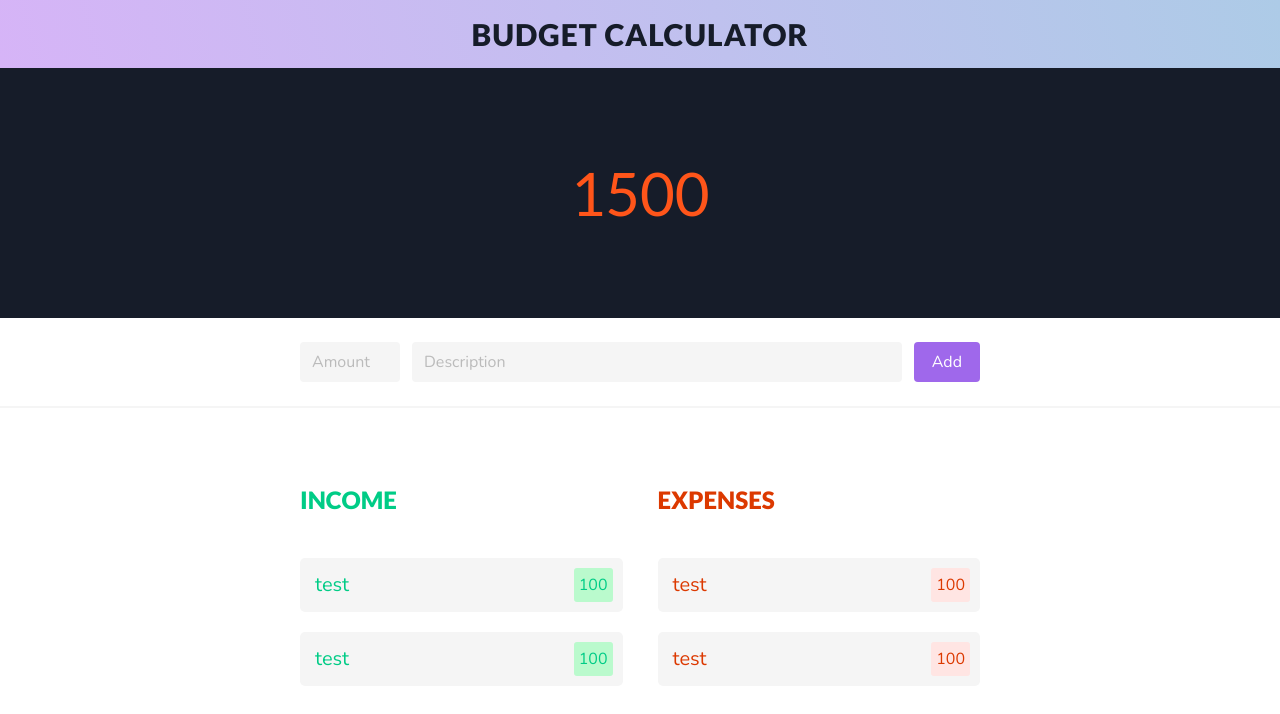
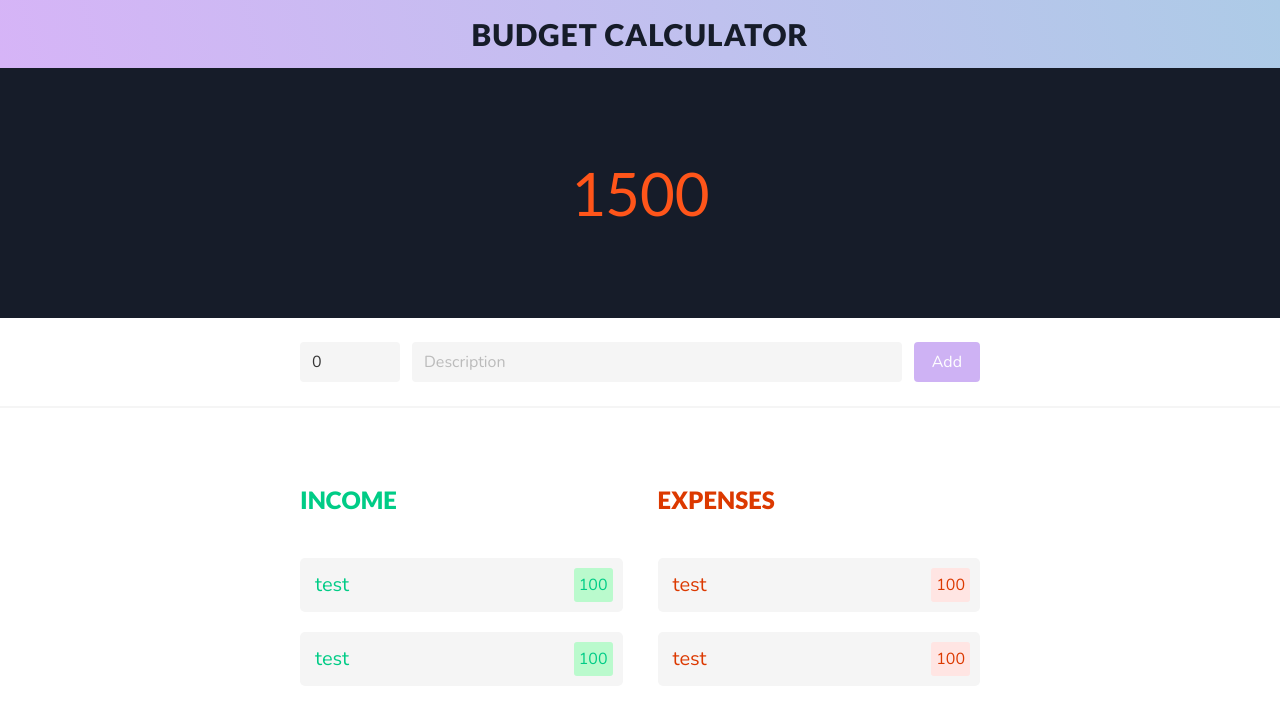
Before and after one commit to tuyenphk/angular-budget-calculator, an Angular app: page / in a window 1280 px wide. Shown: the top 714 px of the page. Built offline with nearby package versions, Linux system fonts and the light colour scheme.

Commit message:
validation for Add button

```diff
--- a/src/app/add-item-form/add-item-form.component.html
+++ b/src/app/add-item-form/add-item-form.component.html
@@ -4,18 +4,18 @@
 
       <div class="field is-narrow">
         <p class="control">
-          <input type="number" style="width: 100px;" class="input" placeholder="Amount">
+          <input type="number" required name="amount" style="width: 100px;" class="input" placeholder="Amount" [ngModel]="item.amount">
         </p>
       </div>
 
       <div class="field">
         <p class="control">
-          <input type="text" class="input" placeholder="Description">
+          <input type="text" required name="description" class="input" placeholder="Description" [ngModel]="item.description">
         </p>
       </div>
 
       <div class="field is-narrow">
-        <button class="button is-primary" type="submit">Add</button>
+        <button class="button is-primary" type="submit" [disabled]="!itemForm.valid">Add</button>
       </div>
 
     </div>
--- a/src/app/add-item-form/add-item-form.component.ts
+++ b/src/app/add-item-form/add-item-form.component.ts
@@ -1,5 +1,6 @@
-import { Component, OnInit } from '@angular/core';
+import { Component, Input, OnInit } from '@angular/core';
 import { NgForm } from '@angular/forms';
+import { BudgetItem } from 'src/shared/models/budget-item.model';
 
 @Component({
   selector: 'app-add-item-form',
@@ -7,6 +8,8 @@ import { NgForm } from '@angular/forms';
   styleUrls: ['./add-item-form.component.scss']
 })
 export class AddItemFormComponent implements OnInit {
+
+  @Input() item: BudgetItem = new BudgetItem('', 0);
 
   constructor() { }
 
```
Also changed, not shown: src/shared/models/budget-item.model.ts (added, +9 -0 lines).
